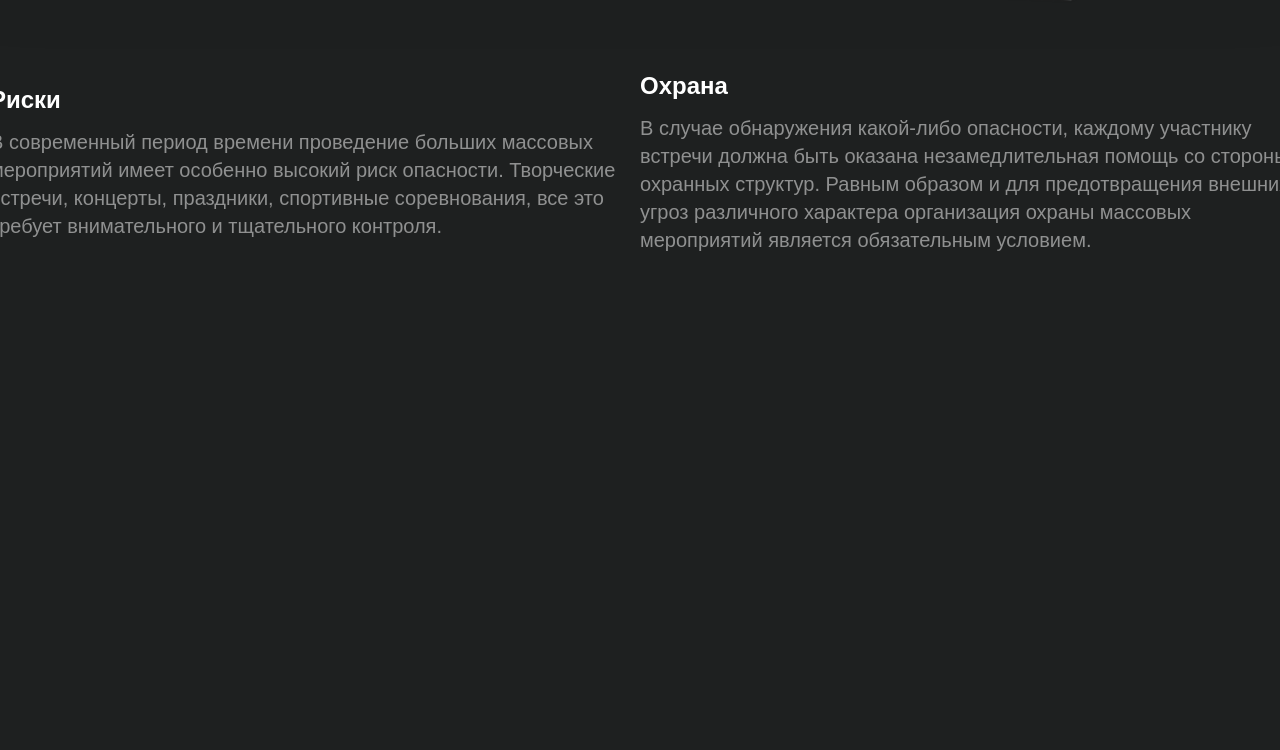
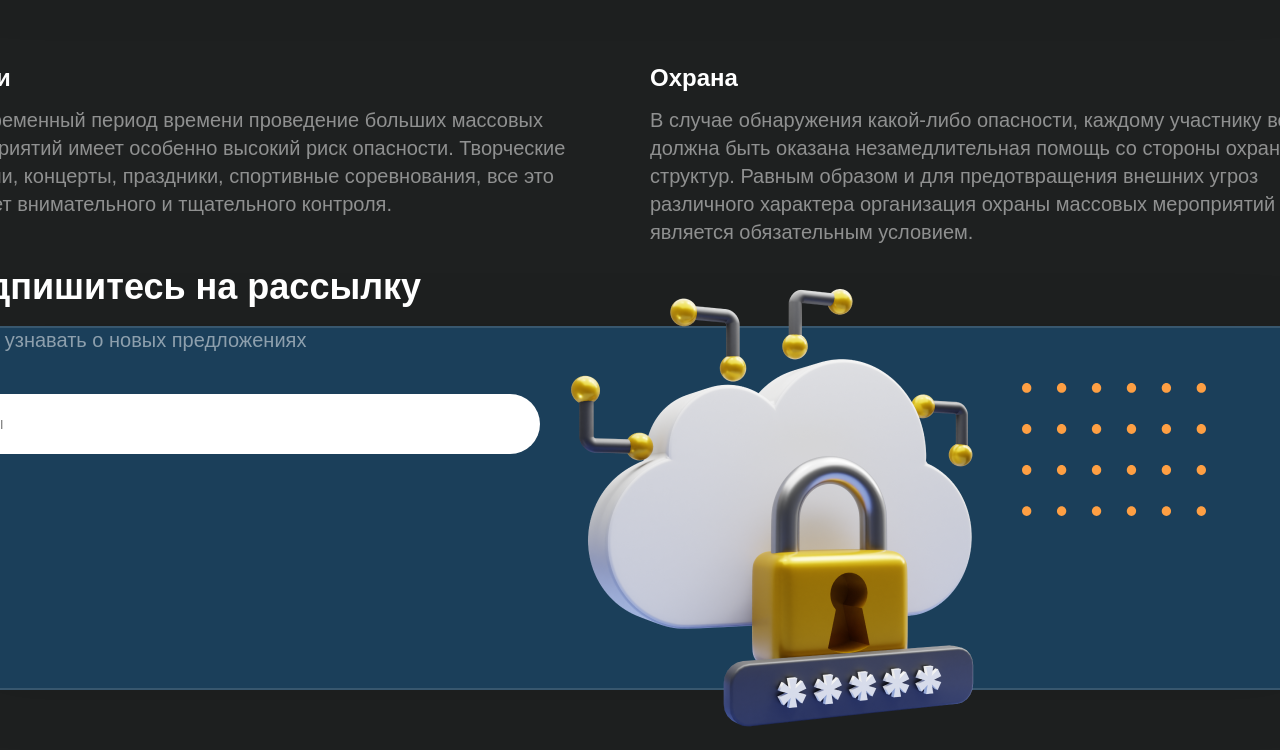
Before and after one commit to PeeWeeAnn/wordpress-test, a website built with webpack: page dist/index.html in a window 1280 px wide. Shown: the part 544-1294 px from the top of the page. Before the commit the page ends 806 px from the top, so only its background shows below. Built offline with nearby package versions, Linux system fonts and the light colour scheme.

Commit message:
mailing-list

```diff
--- a/src/scss/app.scss
+++ b/src/scss/app.scss
@@ -1,7 +1,8 @@
 @import "./variables";
 @import "./navigation";
-@import "./banner.scss";
-@import "./information.scss";
+@import "./banner";
+@import "./information";
+@import "./mailing-list";
 
 html {
     overflow-x: hidden;
@@ -12,12 +13,15 @@ html {
 
 body {
     font-family: "Muller-Trial", sans-serif;
+    font-weight: 400;
     color: $white;
     background-color: $background;
     display: flex;
     flex-direction: column;
     justify-content: center;
     align-items: center;
+    margin: 0;
+    padding: 0;
 }
 
 a {
@@ -58,6 +62,4 @@ h6 {
 ._container {
     width: 1400px;
     display: flex;
-    justify-content: center;
-    align-items: center;
 }
--- a/src/scss/banner.scss
+++ b/src/scss/banner.scss
@@ -1,7 +1,6 @@
+@import "./variables";
+
 .banner {
-    display: flex;
-    align-items: center;
-    justify-content: center;
     width: 1400px;
     height: 360px;
     background: #1b3f5a;
@@ -12,8 +11,16 @@
 
     &__image {
         position: relative;
-        left: 130px;
+        left: 100px;
     }
+}
+
+.banner-wrapper {
+    display: flex;
+    align-items: center;
+    justify-content: space-between;
+    width: 1400px;
+    height: 360px;
 }
 
 .banner-information {
@@ -21,6 +28,7 @@
     flex-direction: column;
     gap: 20px;
     width: 450px;
+    margin: 0 0 0 50px;
 
     &__breadcrumbs {
         width: 682px;
--- a/src/scss/information.scss
+++ b/src/scss/information.scss
@@ -1,13 +1,20 @@
+@import "./variables";
+
 .information {
     margin: 80px 0 0 0;
 }
 
+.information-wrapper {
+    display: flex;
+    justify-content: space-between;
+    width: 100%;
+}
+
 .information-block {
     display: flex;
-    justify-content: space-between;
     flex-direction: column;
     gap: 10px;
-    width: 650px;
+    width: 690px;
 
     &__header {
         font-weight: 700;
--- /dev/null
+++ b/src/scss/mailing-list.scss
@@ -0,0 +1,50 @@
+@import "./variables";
+
+.mailing-list {
+    display: flex;
+    align-items: center;
+    justify-content: space-evenly;
+    width: 1400px;
+    height: 360px;
+    background: #1b3f5a;
+    border: 2px solid rgba(218, 218, 218, 0.15);
+    box-shadow: 0px 4px 87px -25px rgba(0, 0, 0, 0.15);
+    border-radius: 34px;
+    margin: 80px 0 0 0;
+}
+
+.mailing-list-information {
+    display: flex;
+    flex-direction: column;
+    gap: 20px;
+    width: 600px;
+
+    &__header {
+        font-family: "Muller-Trial", sans-serif;
+        font-weight: 700;
+        font-size: 36px;
+        line-height: 110%;
+    }
+    &__text {
+        font-family: "Muller-Trial", sans-serif;
+        font-size: 20px;
+        line-height: 140%;
+        opacity: 0.5;
+    }
+    &__email {
+        background: $white;
+        border-radius: 48px;
+        height: 60px;
+        width: 570px;
+        border: none;
+        padding: 0 0 0 30px;
+        margin: 20px 0 0 0;
+    }
+}
+
+.mailing-list-image {
+    &__vector {
+        position: relative;
+        bottom: 230px;
+    }
+}
--- a/src/scss/navigation.scss
+++ b/src/scss/navigation.scss
@@ -1,3 +1,5 @@
+@import "./variables";
+
 .navigation {
     display: flex;
     justify-content: space-between;
```
Also changed, not shown: dist/img/vector.svg (added), dist/index.html, dist/style.css.
